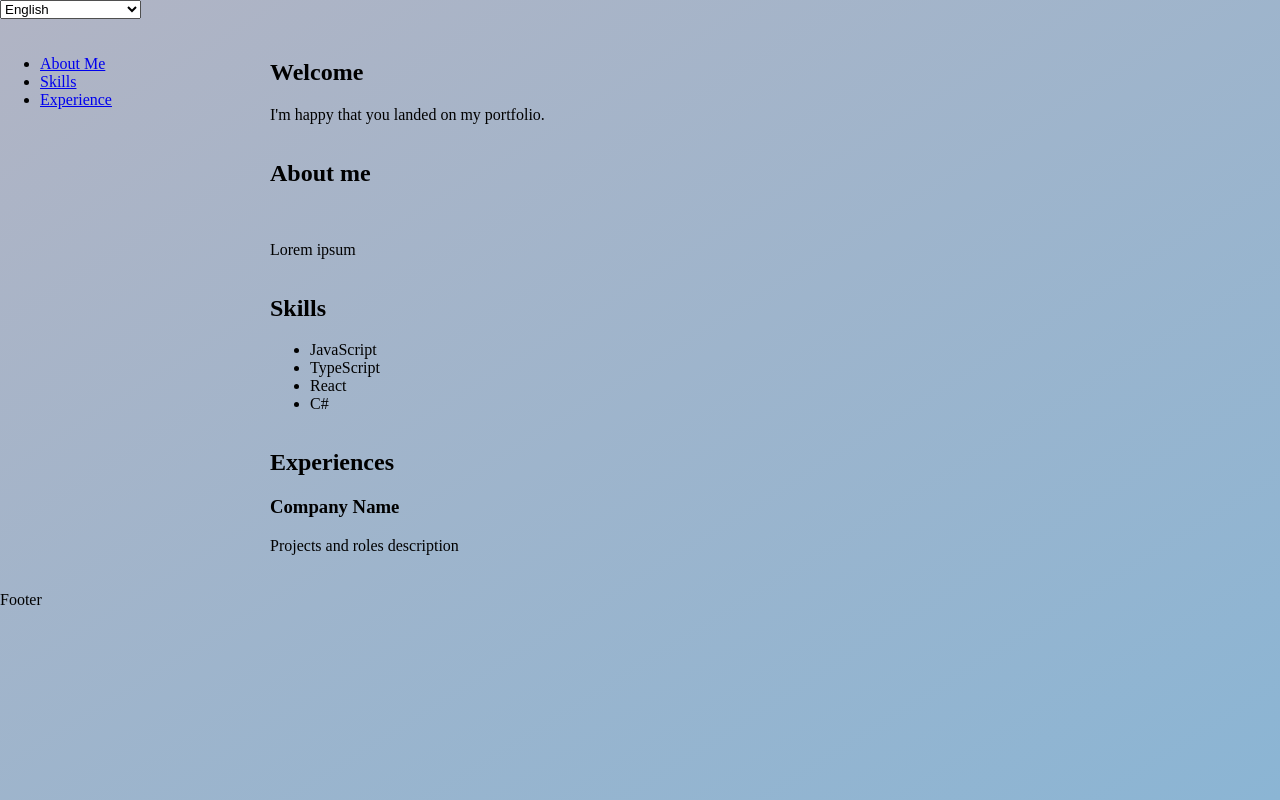
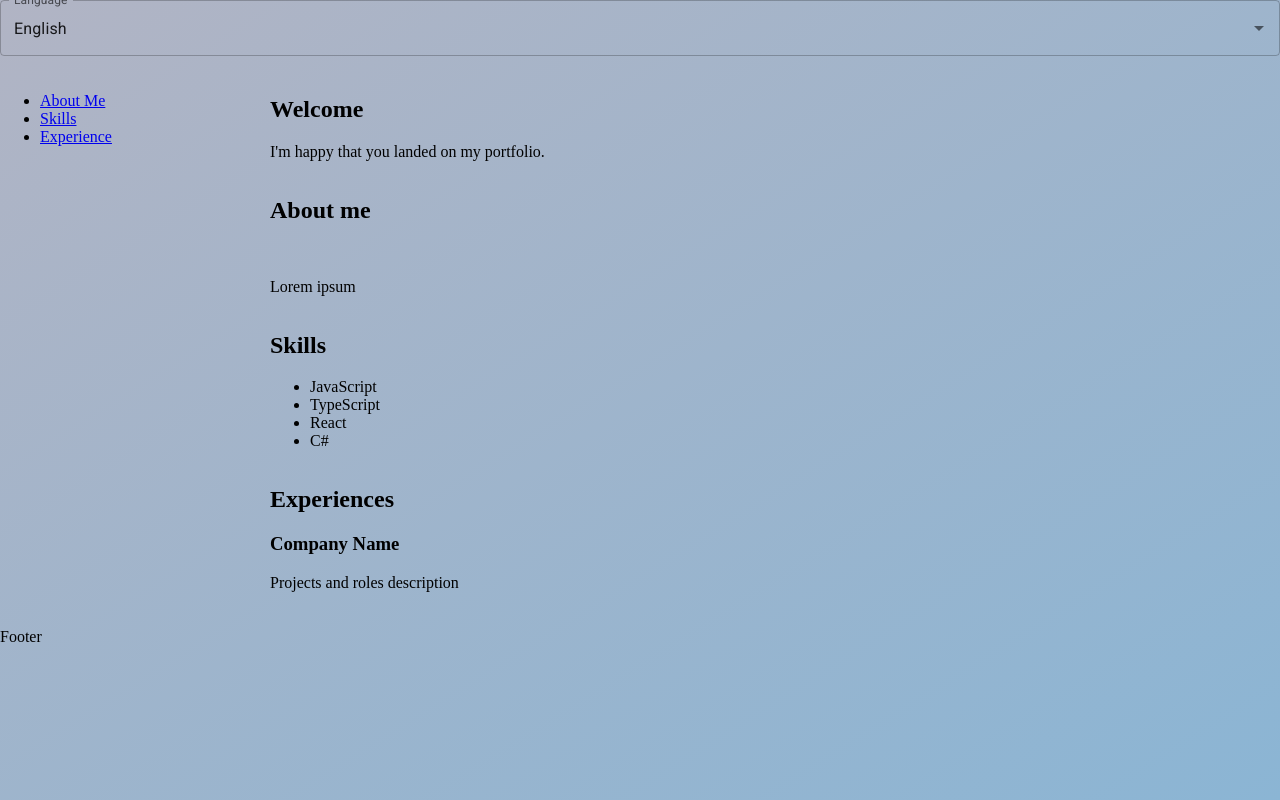
Before and after one commit to brunoccst/portfolio, a React (Vite) app in the folder portfolio.web/: page / in a window 1280 px wide. Built offline with nearby package versions, Linux system fonts and the light colour scheme.

Commit message:
Changed Spinner & LocaleSwitcher to MUI

```diff
--- a/portfolio.web/src/components/elements/LoadingSpinner/LoadingSpinner.scss
+++ /dev/null
@@ -1,20 +0,0 @@
-.loading-spinner {
-    width: 48px;
-    height: 48px;
-    border: 5px solid #FFF;
-    border-bottom-color: transparent;
-    border-radius: 50%;
-    display: inline-block;
-    box-sizing: border-box;
-    animation: rotation 1s linear infinite;
-}
-
-@keyframes rotation {
-    0% {
-        transform: rotate(0deg);
-    }
-
-    100% {
-        transform: rotate(360deg);
-    }
-}
--- a/portfolio.web/src/components/elements/LoadingSpinner/LoadingSpinner.tsx
+++ /dev/null
@@ -1,5 +0,0 @@
-import "./LoadingSpinner.scss";
-
-export const LoadingSpinner = () => {
-    return <span className="loading-spinner" />;
-}
--- a/portfolio.web/src/components/elements/LoadingSpinner/index.ts
+++ /dev/null
@@ -1 +0,0 @@
-export * from "./LoadingSpinner";
--- a/portfolio.web/src/components/elements/LocaleSwitcher/LocaleSwitcher.tsx
+++ b/portfolio.web/src/components/elements/LocaleSwitcher/LocaleSwitcher.tsx
@@ -1,35 +1,28 @@
 import "./LocaleSwitcher.scss";
-import { ChangeEvent } from "react";
 import { useTranslation } from "react-i18next";
-import { SupportedLngs } from "i18n/supportedLngs";
+import { Language, SupportedLngs } from "i18n/supportedLngs";
+import { Autocomplete, AutocompleteRenderInputParams, TextField } from "@mui/material";
 
-interface Language {
-    code: string;
-    name: string;
+const RenderInput = (params: AutocompleteRenderInputParams) => {
+    const { t } = useTranslation();
+    return <TextField {...params} label={t("Language")} />
 }
-
-const SupportedLanguageOption = ({ code, name }: Language) => (
-    <option value={code} key={code}>
-        {name}
-    </option>
-);
 
 export const LocaleSwitcher = () => {
     const { i18n } = useTranslation();
-    const onChange = (e: ChangeEvent<HTMLSelectElement>) => i18n.changeLanguage(e.target.value);
+
+    const value = SupportedLngs.find(x => x.isoCode === i18n.resolvedLanguage);
+    const getOptionLabel = ({ name }: Language) => name;
+    const onChange = (_: any, newValue: Language | null) => i18n.changeLanguage(newValue?.isoCode);
 
     return (
-        <div className="locale-switcher">
-            <select
-                value={i18n.resolvedLanguage}
-                onChange={onChange}
-            >
-                {
-                    Object.entries(SupportedLngs).map(([code, name]) =>
-                        <SupportedLanguageOption key={code} code={code} name={name} />
-                    )
-                }
-            </select>
-        </div>
+        <Autocomplete
+            disablePortal
+            options={SupportedLngs}
+            getOptionLabel={getOptionLabel}
+            value={value}
+            renderInput={RenderInput}
+            onChange={onChange}
+        />
     )
 }
--- a/portfolio.web/src/i18n/config.ts
+++ b/portfolio.web/src/i18n/config.ts
@@ -2,7 +2,9 @@ import i18n from "i18next";
 import HttpApi from "i18next-http-backend";
 import LanguageDetector from "i18next-browser-languagedetector";
 import { initReactI18next } from "react-i18next";
-import { SupportedLngs } from "./supportedLngs";
+import { Language, SupportedLngs } from "./supportedLngs";
+
+const supportedLngs = SupportedLngs.map(({ isoCode }: Language) => isoCode);
 
 i18n
     .use(HttpApi)
@@ -13,7 +15,7 @@ i18n
             "en": ["en-US"],
             "default": ["en-US"]
         },
-        supportedLngs: Object.keys(SupportedLngs),
+        supportedLngs: supportedLngs,
         debug: true,
         load: 'currentOnly',
         interpolation: {
--- a/portfolio.web/src/i18n/supportedLngs.ts
+++ b/portfolio.web/src/i18n/supportedLngs.ts
@@ -1,4 +1,11 @@
-export const SupportedLngs = {
-    "en-US": "English",
-    "pt-BR": "Português brasileiro"
+export interface Language {
+    isoCode: string;
+    name: string;
 }
+
+type SupportedLanguages = Language[];
+
+export const SupportedLngs: SupportedLanguages = [
+    { isoCode: "en-US", name: "English" },
+    { isoCode: "pt-BR", name: "Português brasileiro" }
+]
--- a/portfolio.web/src/main.tsx
+++ b/portfolio.web/src/main.tsx
@@ -1,7 +1,7 @@
 import React from 'react'
 import ReactDOM from 'react-dom/client'
 import { App } from 'components/App'
-import { LoadingSpinner } from 'components/elements/LoadingSpinner';
+import CircularProgress from '@mui/material/CircularProgress';
 import "./i18n/config";
 import './main.scss'
 import '@fontsource/roboto/300.css';
@@ -11,7 +11,7 @@ import '@fontsource/roboto/700.css';
 
 ReactDOM.createRoot(document.getElementById('root')!).render(
   <React.StrictMode>
-    <React.Suspense fallback={<LoadingSpinner />}>
+    <React.Suspense fallback={<CircularProgress />}>
       <App />
     </React.Suspense>
   </React.StrictMode>,
```
